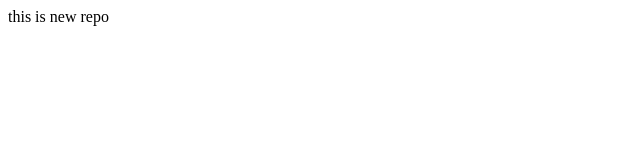
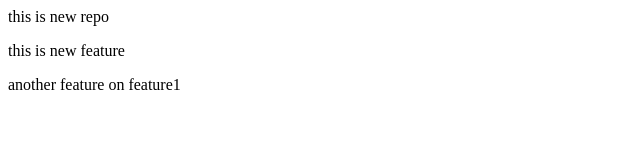
Before and after one commit to Hariya911/localRepo, a plain HTML site: page index.html in a window 1280 px wide. Shown: the whole page, without its empty margins (0-640 px from the left). Drawn offline with Linux system fonts and the light colour scheme.

Commit message:
new branches

```diff
--- a/index.html
+++ b/index.html
@@ -1 +1,3 @@
 <p>this is new repo</p>
+<p>this is new feature</p>
+<p>another feature on feature1</p>
```
